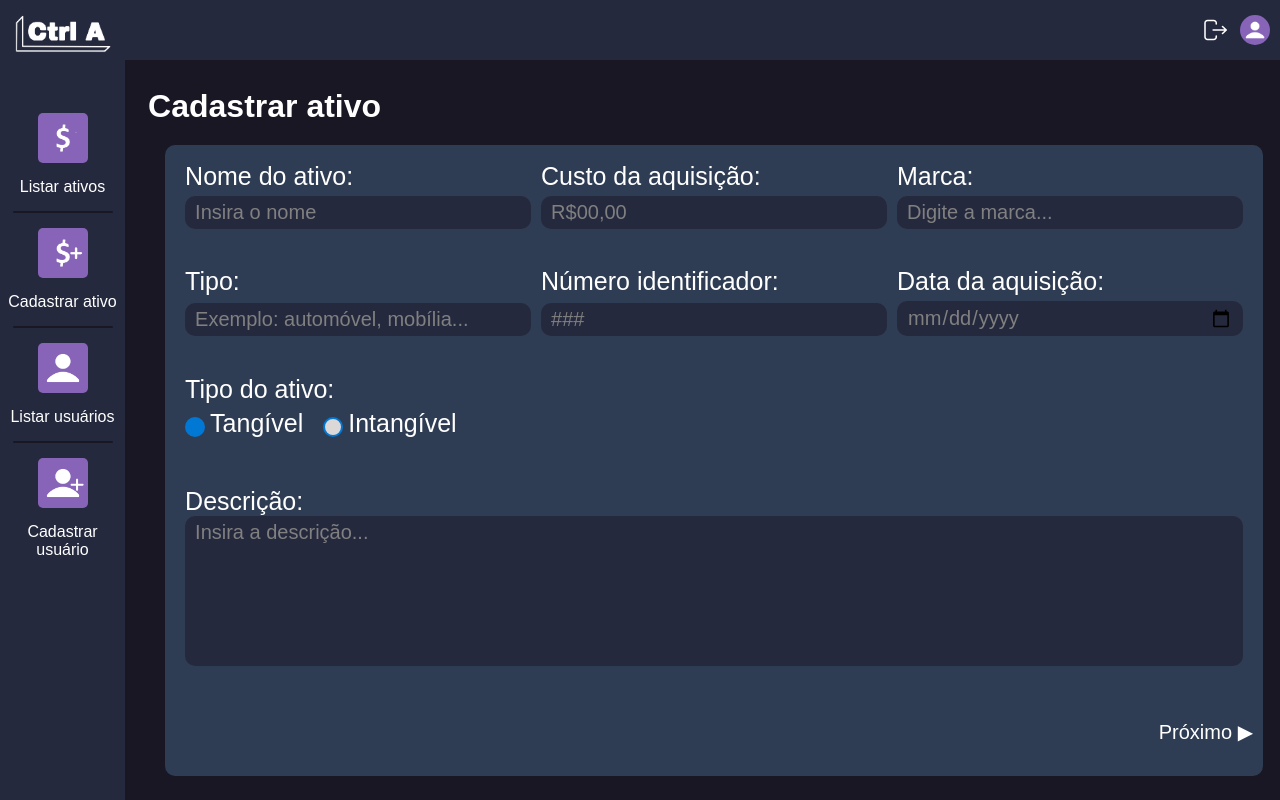
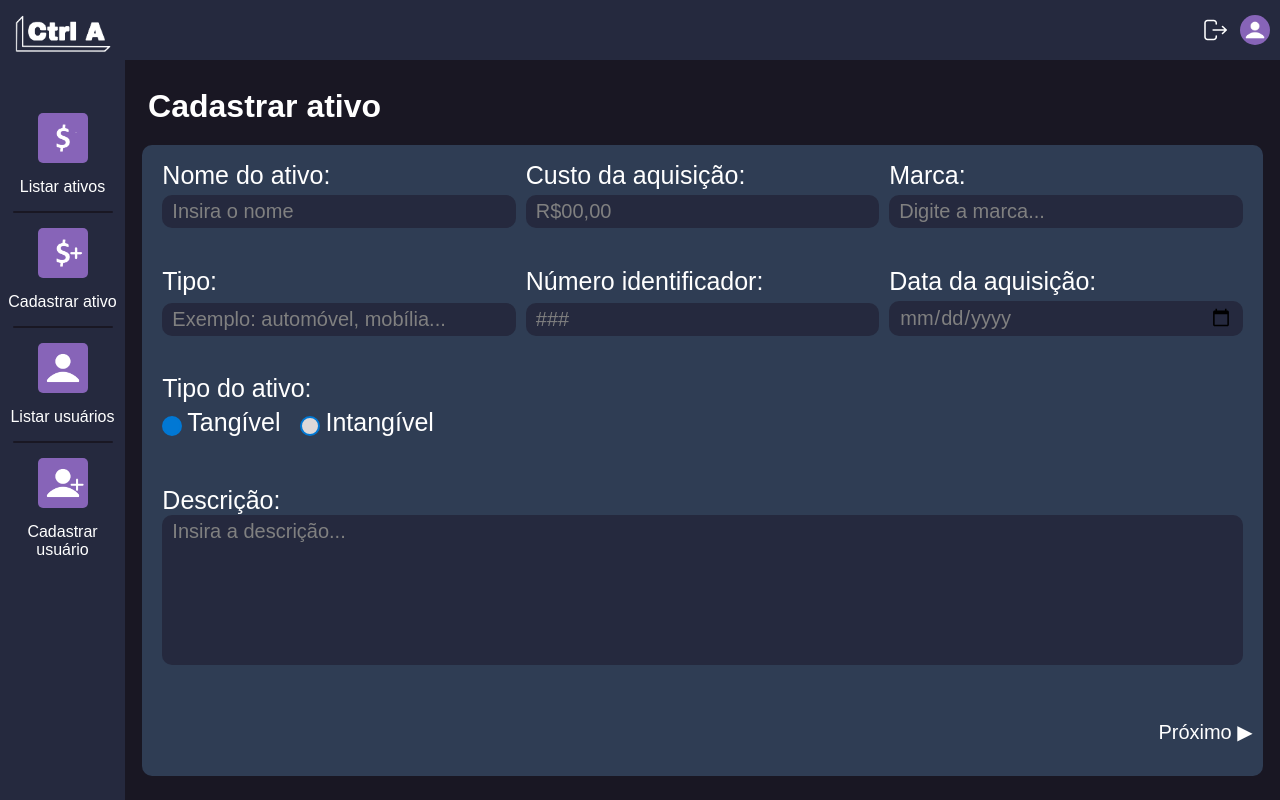
Before and after one commit to equipe-javali/API_3_FRONT, a React (Create React App) app in the folder ctrl-a/: page /CadastroAtivo in a window 1280 px wide. Built offline with nearby package versions, Linux system fonts and the light colour scheme.

Commit message:
Terminando de ajeitar o css da página de cadastrar ativos

```diff
--- a/ctrl-a/src/pages/css/cadastroAtivos.css
+++ b/ctrl-a/src/pages/css/cadastroAtivos.css
@@ -17,7 +17,7 @@
     /* Botões Forms */
     --fontSizeBotaoForms: 20px;
     --paddingBotaoForms: 10px;
-    --borderRadiusBotaoForms: 15px;
+    --borderRadiusBotaoForms: 10px;
     --fontSizeBotaoCadastrarForms:35px;
     --paddingBotaoCadastrarForms: 10px 50px;
     --borderRadiusCadastrarBotaoForms: 5px;
@@ -38,12 +38,14 @@
     display: flex;
     flex-direction: column;
     min-height: var(--HeightDivFormsAtivo);
-    padding-top: 2%;
-    padding-left: 2%;
     min-width: var(--minWidthDivFormsAtivo);
 }
 
+
+
 .divFormsAtivo h1 {
+    padding-top: 2%;
+    padding-left: 2%;
     margin-top: 5px;
     margin-bottom: 20px;
     font-size: 4vh;
@@ -102,6 +104,7 @@
     height: 38px;
     background-color: var(--cor20);
     color: var(--branco);
+    border-radius: var(--borderRadiusBotaoForms);
 }
 /*
 =========================
```
